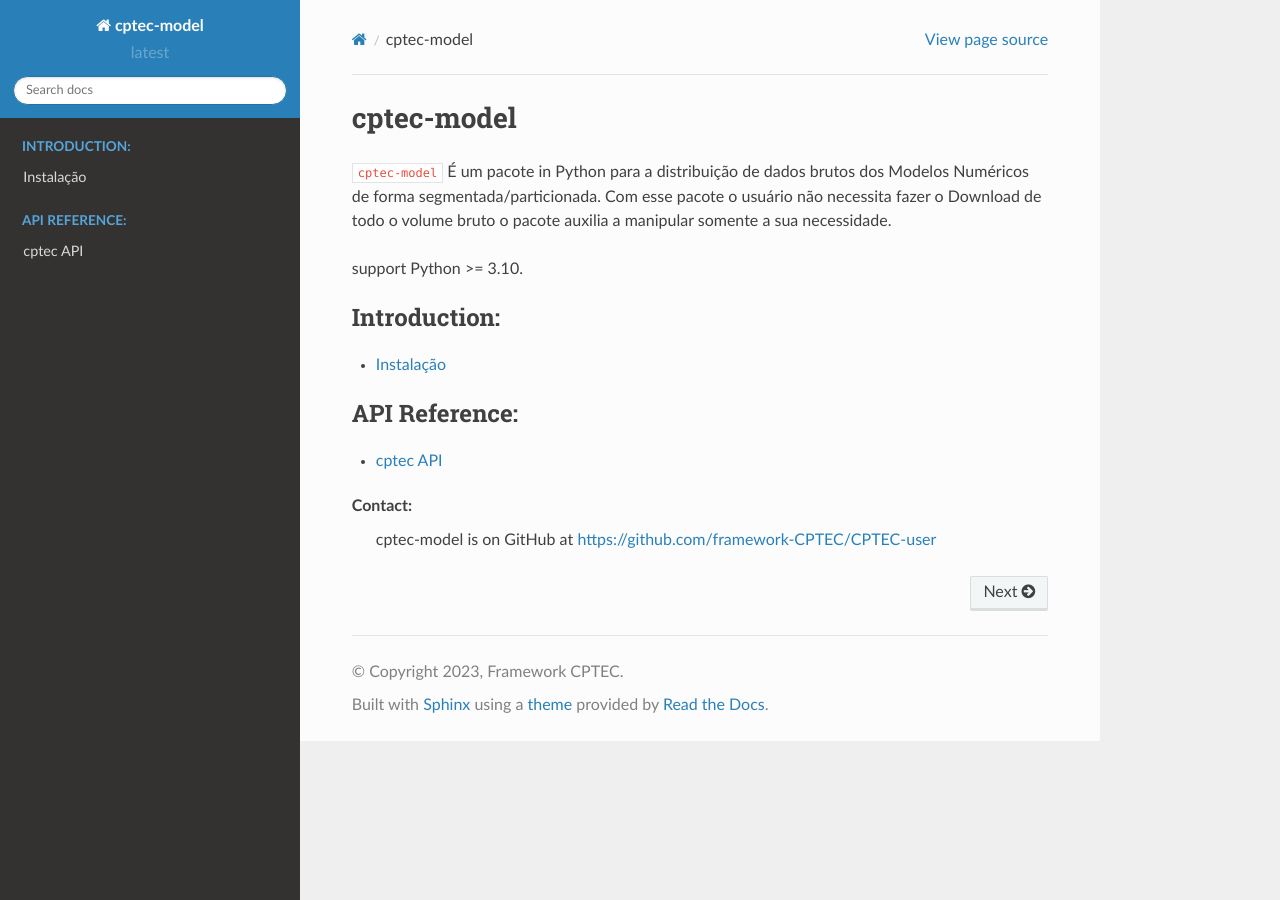
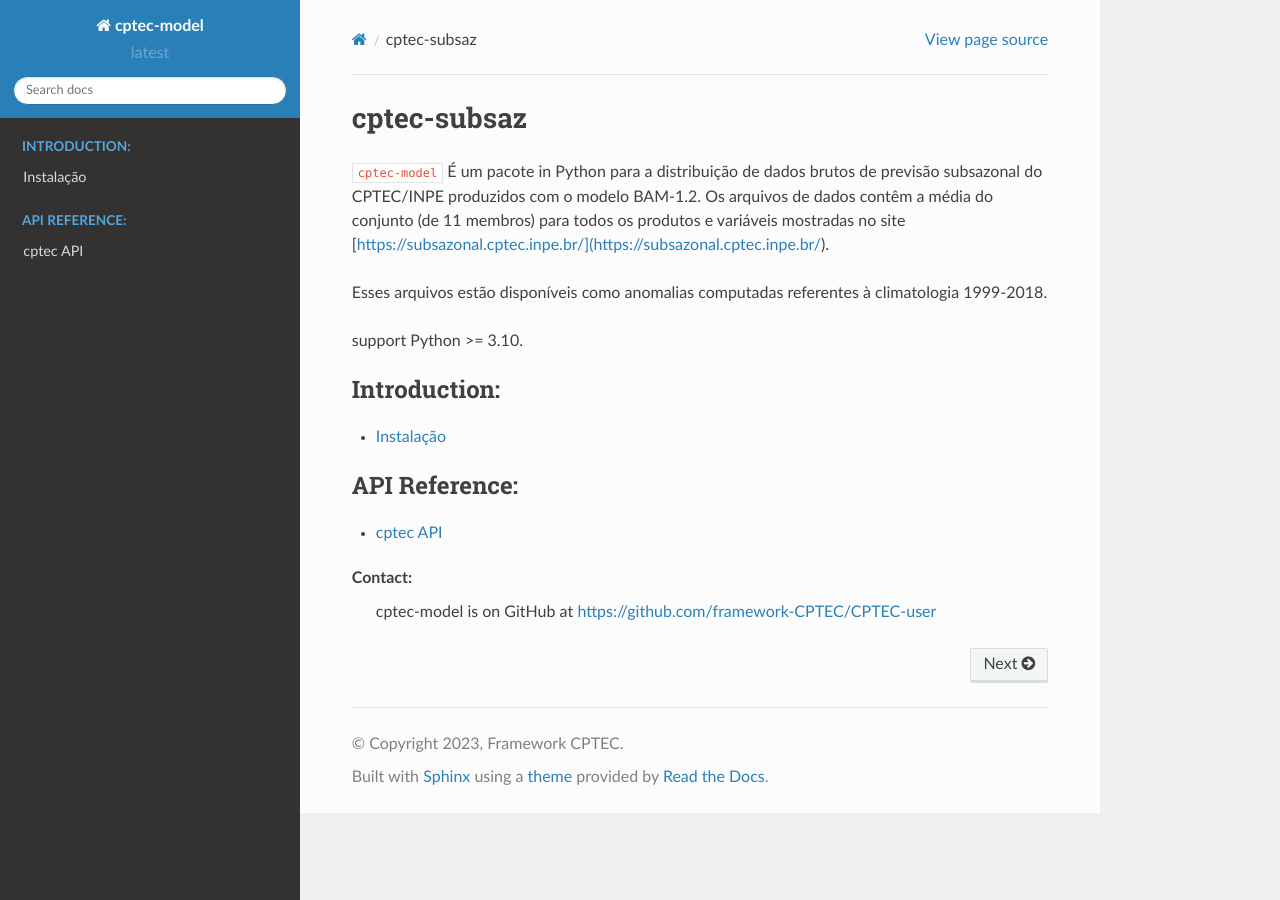
Before and after one commit to framework-CPTEC/Sazonal, a Sphinx documentation site: the page built from docs/index.rst, in a window 1280 px wide. Built offline with Sphinx 7.4.7 and the Read the Docs theme 2.0.0, drawn with Linux system fonts in a browser that asks for light colours; pages that are not in the unit, such as notebooks, are missing from menus.

Commit message:
Update index.rst

```diff
--- a/docs/index.rst
+++ b/docs/index.rst
@@ -1,11 +1,12 @@
 
-cptec-model
+cptec-subsaz
 ===================================
 
-:code:`cptec-model` É um pacote in Python para a distribuição de dados brutos dos Modelos Numéricos de forma segmentada/particionada. Com esse pacote o usuário não necessita fazer o Download de todo o volume bruto o pacote auxilia a manipular somente a sua necessidade.
+:code:`cptec-model` É um pacote in Python para a distribuição de dados brutos de previsão subsazonal do CPTEC/INPE produzidos com o modelo BAM-1.2. Os arquivos de dados contêm a média do conjunto (de 11 membros) para todos os produtos e variáveis mostradas no site [https://subsazonal.cptec.inpe.br/](https://subsazonal.cptec.inpe.br/).
+
+Esses arquivos estão disponíveis como anomalias computadas referentes à climatologia 1999-2018.
 
 support Python >= 3.10.
-
 
 .. toctree::
    :maxdepth: 2
```
